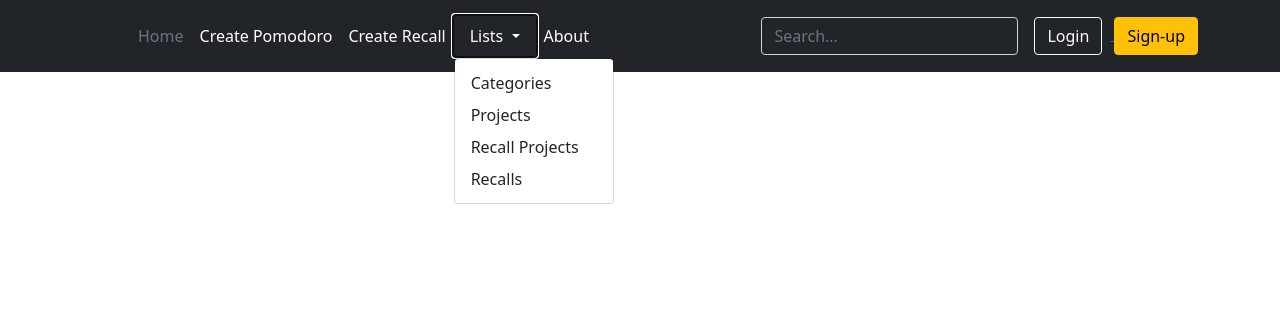
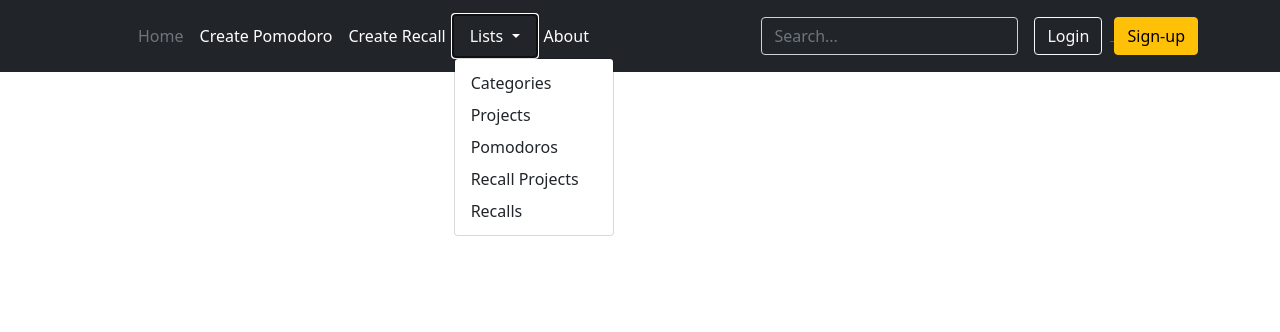
Before and after one commit to JonathanElejalde/pomodoro-web-app, a Python web app: template templates/general_pages/homepage.html in a window 1280 px wide, after a click on "Lists". Shown: the top 332 px of the page. Run offline with Jinja, Linux system fonts and the light colour scheme; the template is opened without the code that fills it, so the values that code supplies are empty; some libraries are stand-ins or nearby versions.

Commit message:
Add pomodoros to list:

```diff
--- a/templates/components/navbar.html
+++ b/templates/components/navbar.html
@@ -16,6 +16,7 @@
             <ul class="dropdown-menu" aria-labelledby="navbarDropdown">
               <li><a class="dropdown-item" href="/categories">Categories</a></li>
               <li><a class="dropdown-item" href="/projects">Projects</a></li>
+              <li><a class="dropdown-item" href="/pomodoros">Pomodoros</a></li>
               <li><a class="dropdown-item" href="/recall_projects">Recall Projects</a></li>
               <li><a class="dropdown-item" href="/recalls">Recalls</a></li>
             </ul>
```
